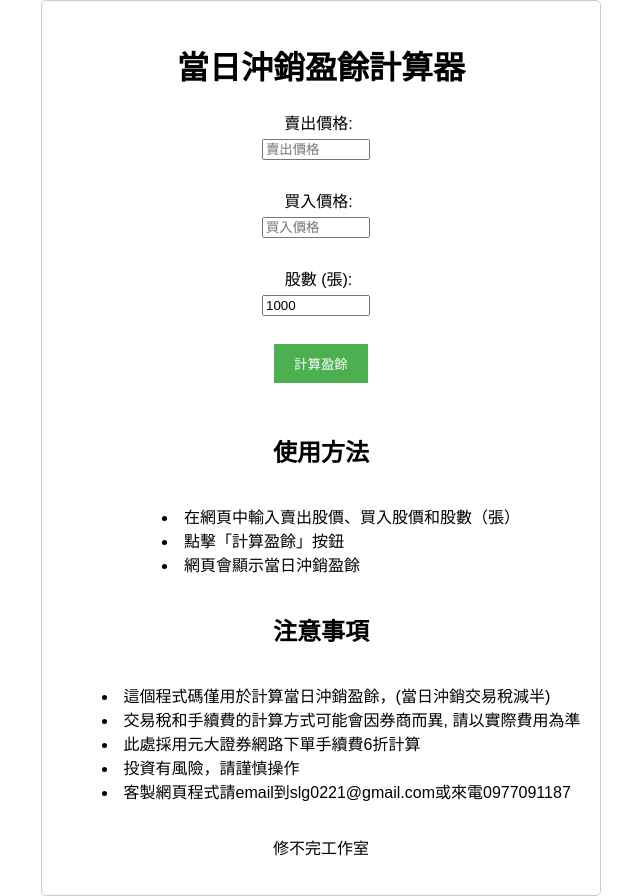
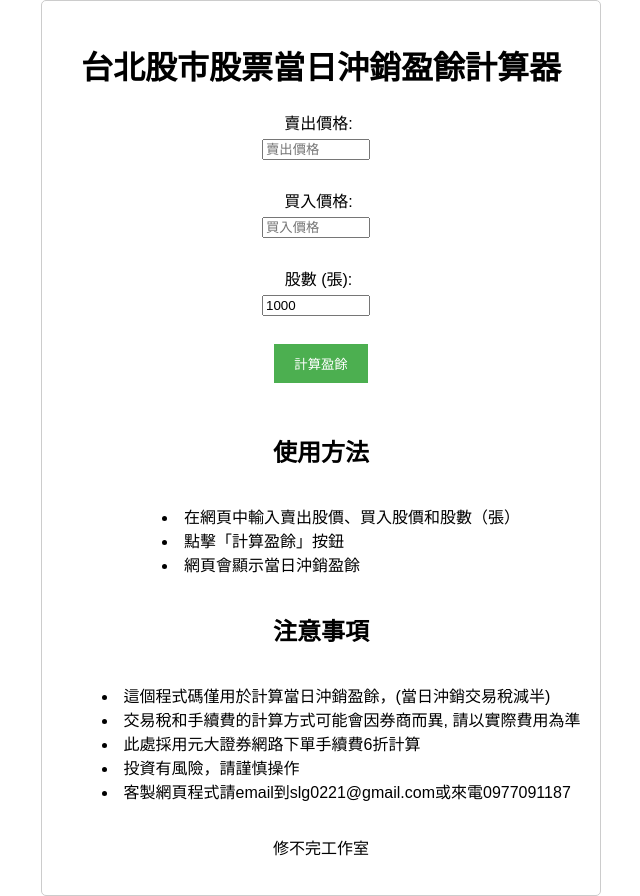
Before and after one commit to slg0221/sc, a plain HTML site: page index.html in a window 1280 px wide. Shown: the whole page, without its empty margins (319-959 px from the left). Drawn offline with Linux system fonts and the light colour scheme.

Commit message:
Update index.html

```diff
--- a/index.html
+++ b/index.html
@@ -59,7 +59,7 @@
 </head>
 <body>
     <div class="container">
-        <h1>當日沖銷盈餘計算器</h1>
+        <h1>台北股市股票當日沖銷盈餘計算器</h1>
         <label for="sellPrice">賣出價格:</label>
         <input type="number" id="sellPrice" placeholder="賣出價格">
         <br>
```
